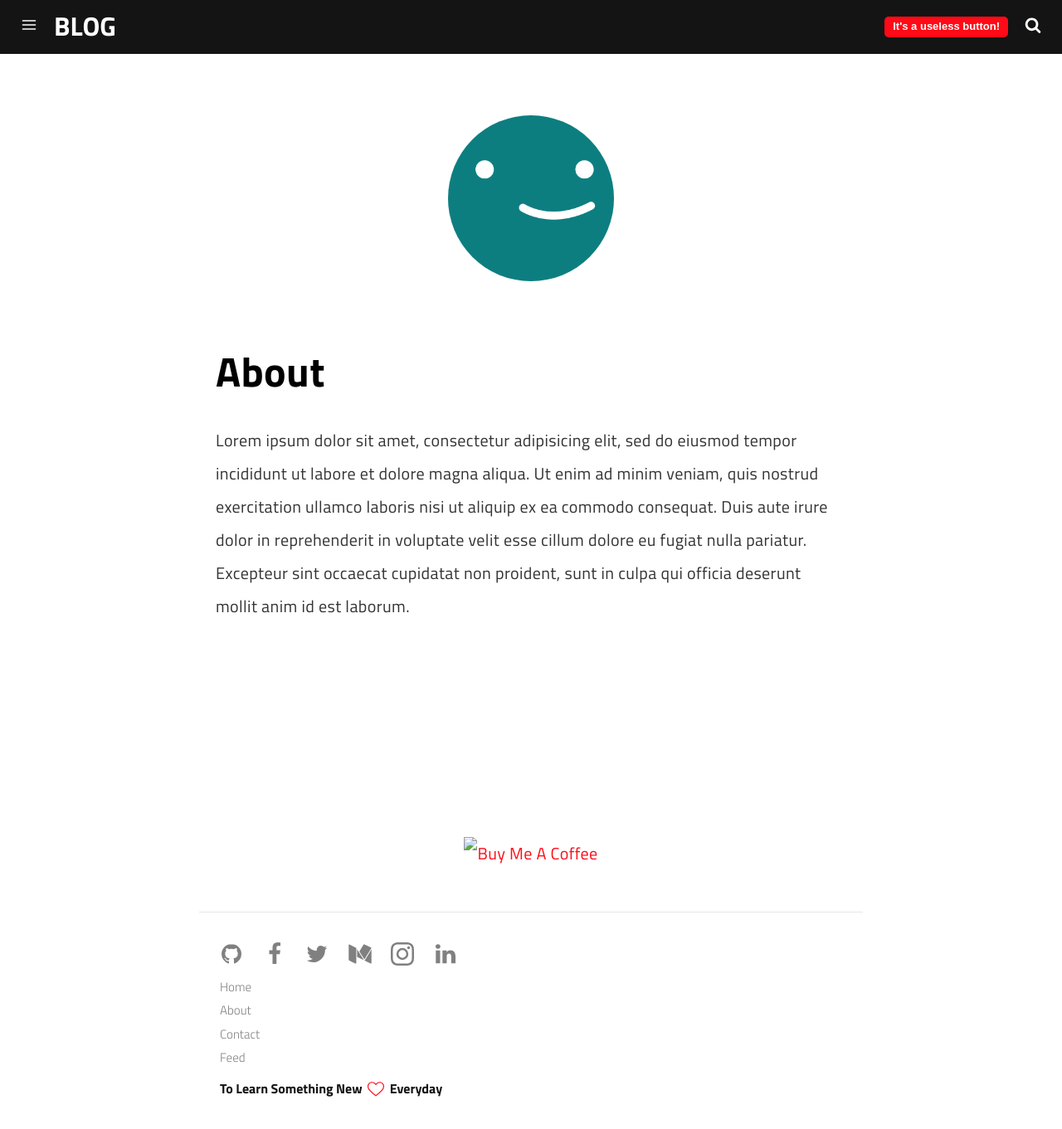
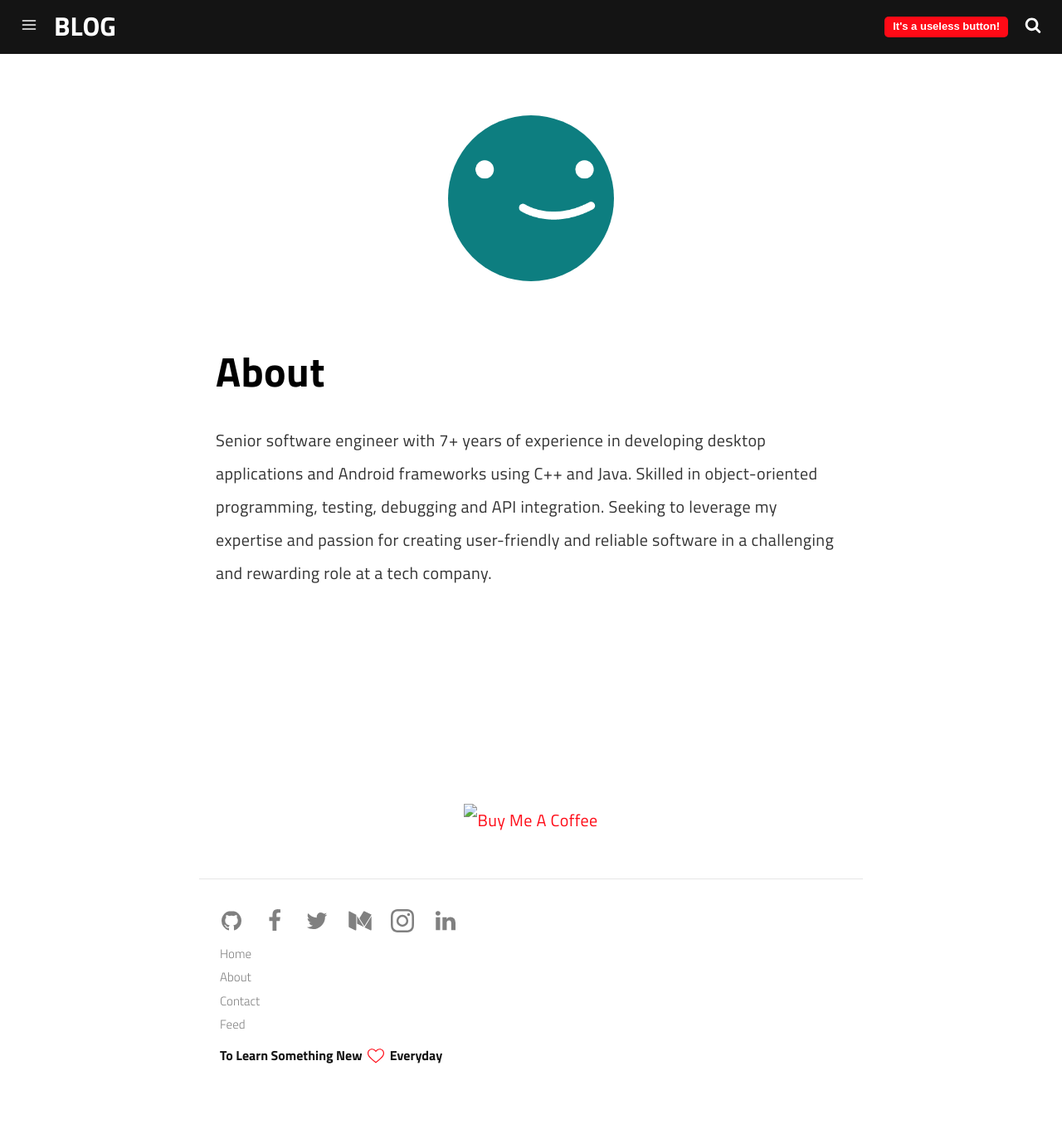
Before and after one commit to LeshLiao/LeshLiao.github.io, a Jekyll site: the page built from pages/about.md, in a window 1280 px wide and 1361 px high. Shown: the whole window at 83% size. Built offline with Jekyll 4.4.1, drawn with Linux system fonts in a browser that asks for light colours; a script that is not in the unit is left out.

Commit message:
Modify About description.

```diff
--- a/pages/about.md
+++ b/pages/about.md
@@ -13,12 +13,7 @@ permalink: /about/
 
 # About
 
-Lorem ipsum dolor sit amet, consectetur adipisicing elit, sed do eiusmod
-tempor incididunt ut labore et dolore magna aliqua. Ut enim ad minim veniam,
-quis nostrud exercitation ullamco laboris nisi ut aliquip ex ea commodo
-consequat. Duis aute irure dolor in reprehenderit in voluptate velit esse
-cillum dolore eu fugiat nulla pariatur. Excepteur sint occaecat cupidatat non
-proident, sunt in culpa qui officia deserunt mollit anim id est laborum.
+Senior software engineer with 7+ years of experience in developing desktop applications and Android frameworks using C++ and Java. Skilled in object-oriented programming, testing, debugging and API integration. Seeking to leverage my expertise and passion for creating user-friendly and reliable software in a challenging and rewarding role at a tech company.
 
 <br>
 <br>
```
